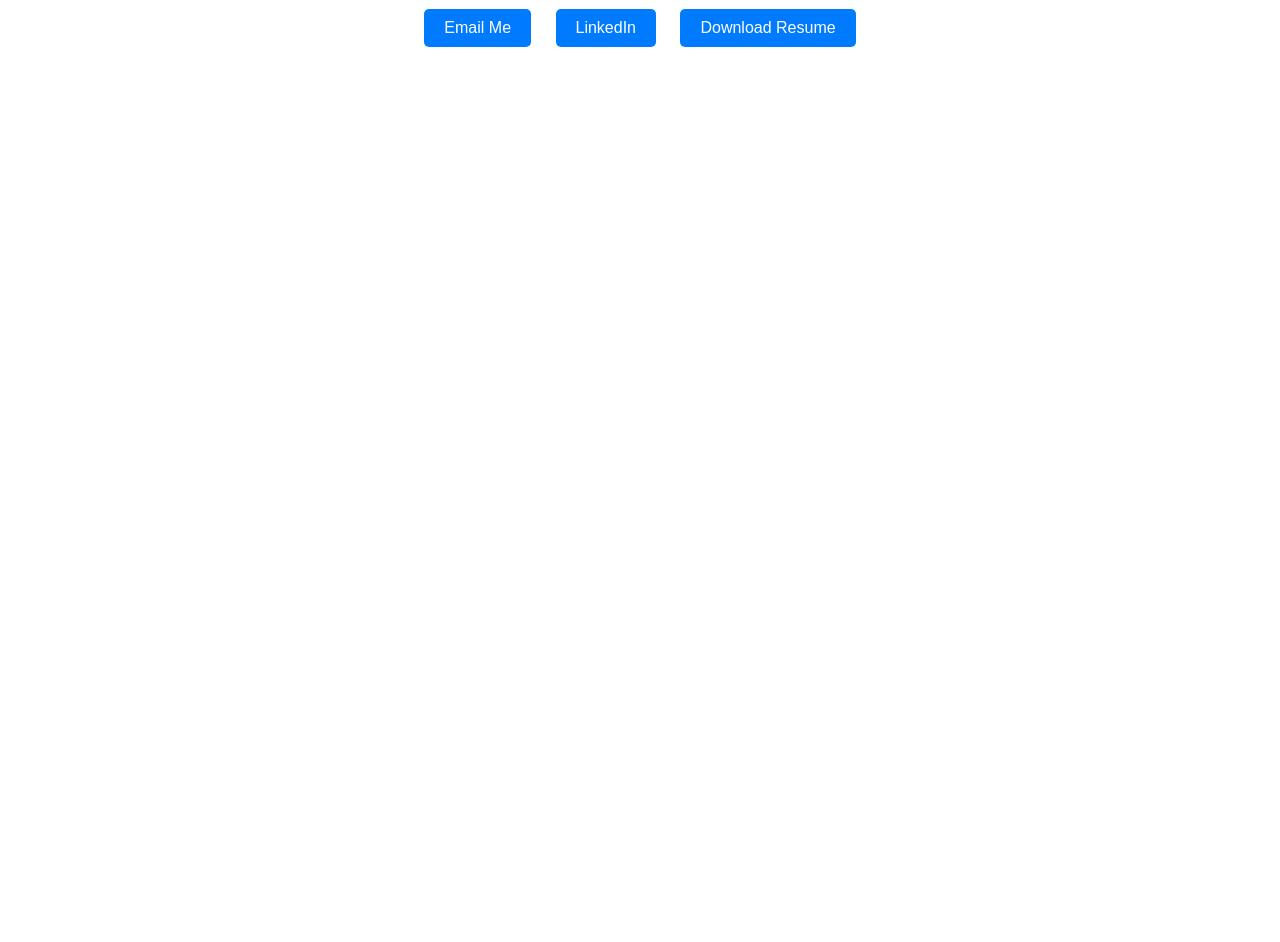
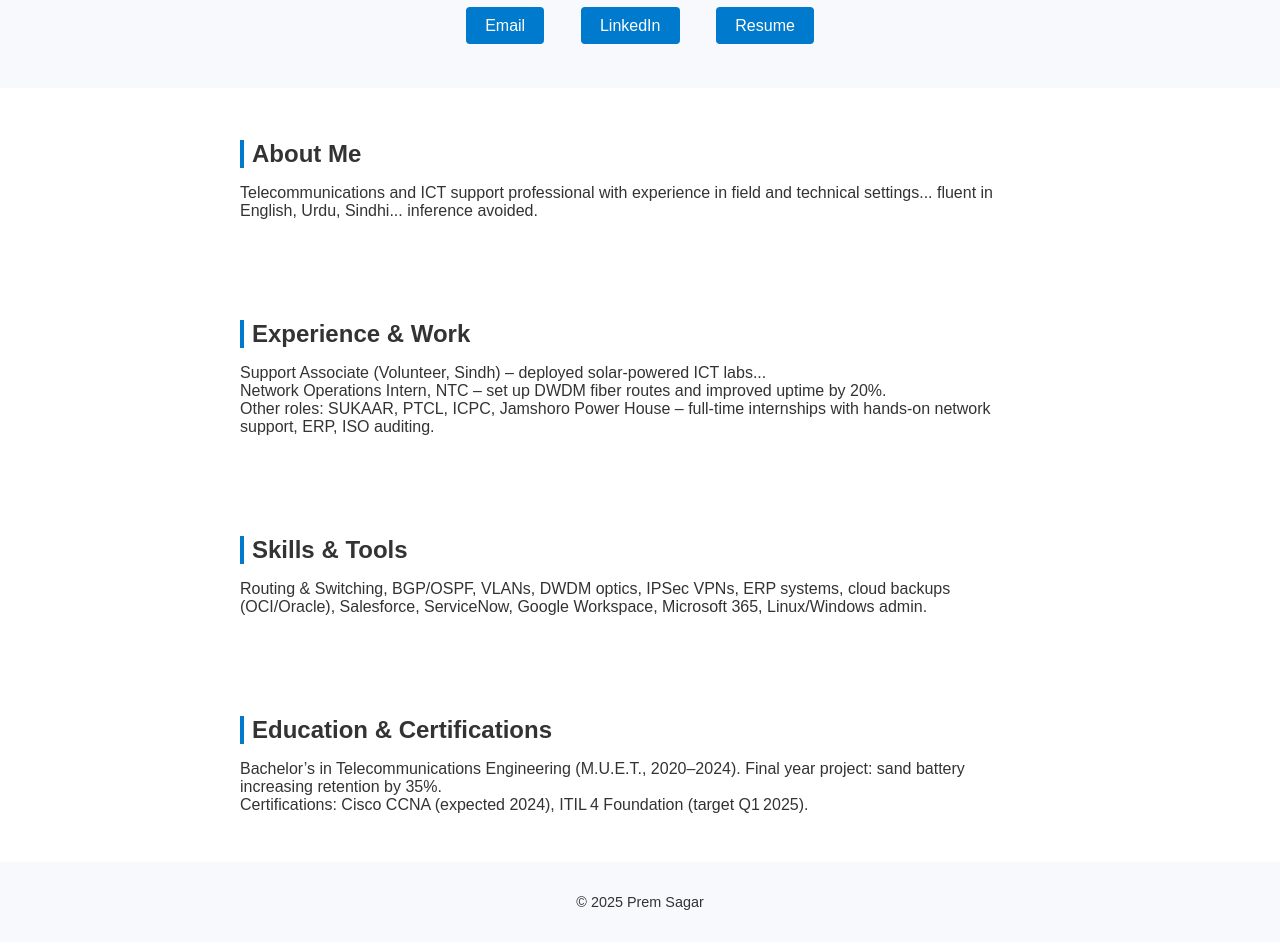
Before and after one commit to PrimePrem/prem-portfolio, a plain HTML site: page index.html in a window 1280 px wide. Shown: the part 475-1417 px from the top of the page. Before the commit the page ends 800 px from the top, so only its background shows below. Drawn offline with Linux system fonts and the light colour scheme.

Commit message:
Update index.html

```diff
--- a/index.html
+++ b/index.html
@@ -1,38 +1,60 @@
 <!DOCTYPE html>
 <html lang="en">
 <head>
-  <meta charset="UTF-8" />
-  <meta name="viewport" content="width=device-width, initial-scale=1" />
+  <meta charset="UTF-8">
+  <meta name="viewport" content="width=device-width, initial-scale=1">
   <title>Prem Sagar | Portfolio</title>
   <style>
-    body { font-family: Arial, sans-serif; text-align: center; padding: 2rem; }
-    img.banner {
-      width: 100%;
-      max-height: 300px;
-      object-fit: cover;
-      border-radius: 10px;
-      margin-bottom: 20px;
-    }
-    .buttons a {
-      margin: 10px;
-      padding: 10px 20px;
-      background: #007bff;
-      color: white;
-      text-decoration: none;
-      border-radius: 5px;
-      display: inline-block;
-    }
+    body { margin:0; font-family: Arial,sans-serif; color:#333; }
+    .hero { text-align:center; padding:2rem; background:#f7f9fc; }
+    .hero img.banner { width:100%; max-height:250px; object-fit:cover; }
+    .hero img.profile { width:150px; height:150px; border-radius:50%; margin-top:-75px; border:5px solid #fff; }
+    .hero h1 { margin:0.5rem 0; font-size:2rem; }
+    .buttons a { display:inline-block; margin:0.75rem 1rem; padding:0.6rem 1.2rem; background:#007acc; color:#fff; text-decoration:none; border-radius:4px; }
+    section { padding:2rem; max-width:800px; margin:auto; }
+    section h2 { border-left:4px solid #007acc; padding-left:0.5rem; margin-bottom:1rem; }
   </style>
 </head>
 <body>
-  <img src="banner.jpg" class="banner" alt="LinkedIn Banner" />
-  <h1>Prem Sagar</h1>
-  <p>ICT Associate | Telecom Engineer | Problem Solver</p>
 
-  <div class="buttons">
-    <a href="mailto:pacificpremsagar@gmail.com">Email Me</a>
-    <a href="https://www.linkedin.com/in/premsagarofficial" target="_blank">LinkedIn</a>
-    <a href="resume.pdf" target="_blank">Download Resume</a>
+  <div class="hero">
+    <img src="banner.jpg" alt="Banner" class="banner"/>
+    <img src="profile.jpg" alt="Prem Sagar" class="profile"/>
+    <h1>Prem Sagar</h1>
+    <p>ICT Associate | Telecom Engineer | Problem Solver</p>
+    <div class="buttons">
+      <a href="mailto:pacificpremsagar@gmail.com">Email</a>
+      <a href="https://www.linkedin.com/in/premsagarofficial" target="_blank">LinkedIn</a>
+      <a href="resume.pdf" target="_blank">Resume</a>
+    </div>
   </div>
+
+  <section>
+    <h2>About Me</h2>
+    <p>Telecommunications and ICT support professional with experience in field and technical settings... fluent in English, Urdu, Sindhi... inference avoided.</p>
+  </section>
+
+  <section>
+    <h2>Experience & Work</h2>
+    <p>
+      Support Associate (Volunteer, Sindh) – deployed solar-powered ICT labs...<br>
+      Network Operations Intern, NTC – set up DWDM fiber routes and improved uptime by 20%.<br>
+      Other roles: SUKAAR, PTCL, ICPC, Jamshoro Power House – full-time internships with hands-on network support, ERP, ISO auditing.
+    </p>
+  </section>
+
+  <section>
+    <h2>Skills & Tools</h2>
+    <p>Routing & Switching, BGP/OSPF, VLANs, DWDM optics, IPSec VPNs, ERP systems, cloud backups (OCI/Oracle), Salesforce, ServiceNow, Google Workspace, Microsoft 365, Linux/Windows admin.</p>
+  </section>
+
+  <section>
+    <h2>Education & Certifications</h2>
+    <p>Bachelor’s in Telecommunications Engineering (M.U.E.T., 2020–2024). Final year project: sand battery increasing retention by 35%.<br>
+      Certifications: Cisco CCNA (expected 2024), ITIL 4 Foundation (target Q1 2025).
+    </p>
+  </section>
+
+  <footer style="text-align:center; padding:2rem; font-size:0.9rem; background:#f7f9fc;">© 2025 Prem Sagar</footer>
 </body>
 </html>
```
